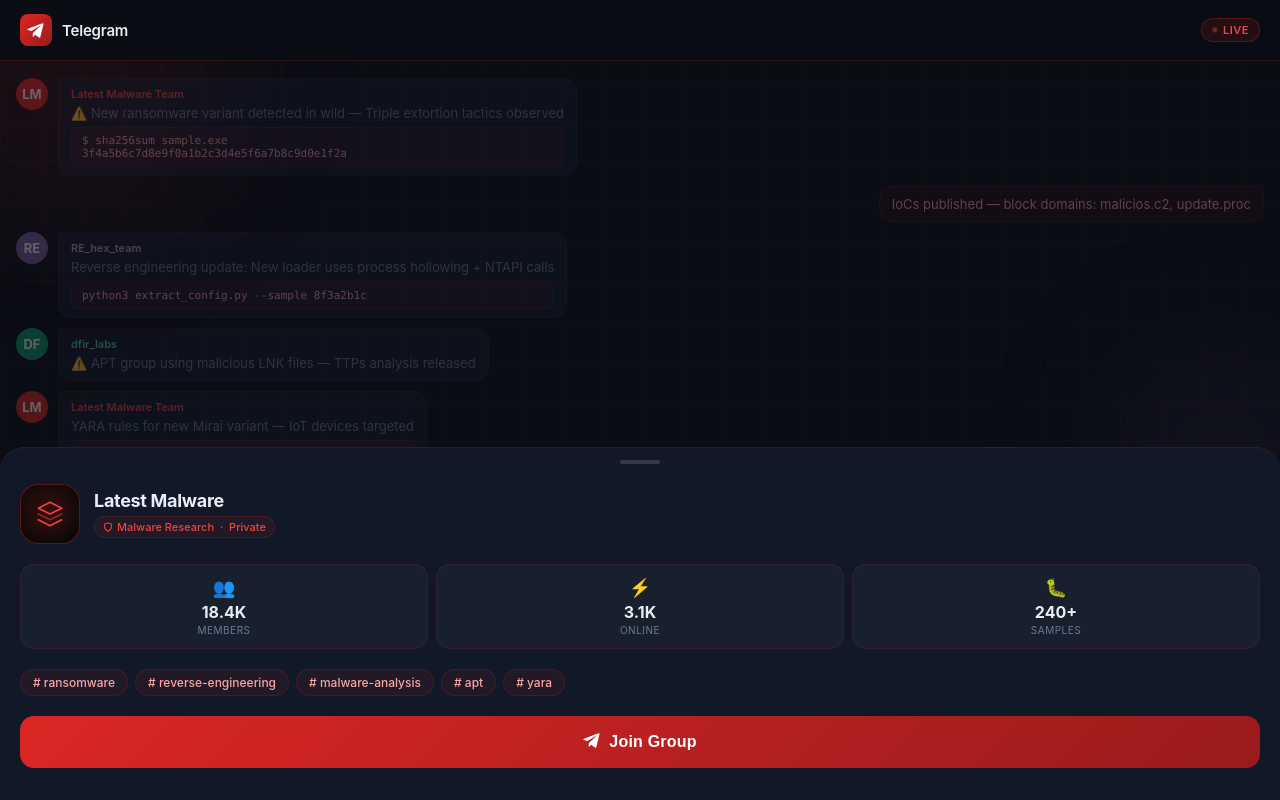
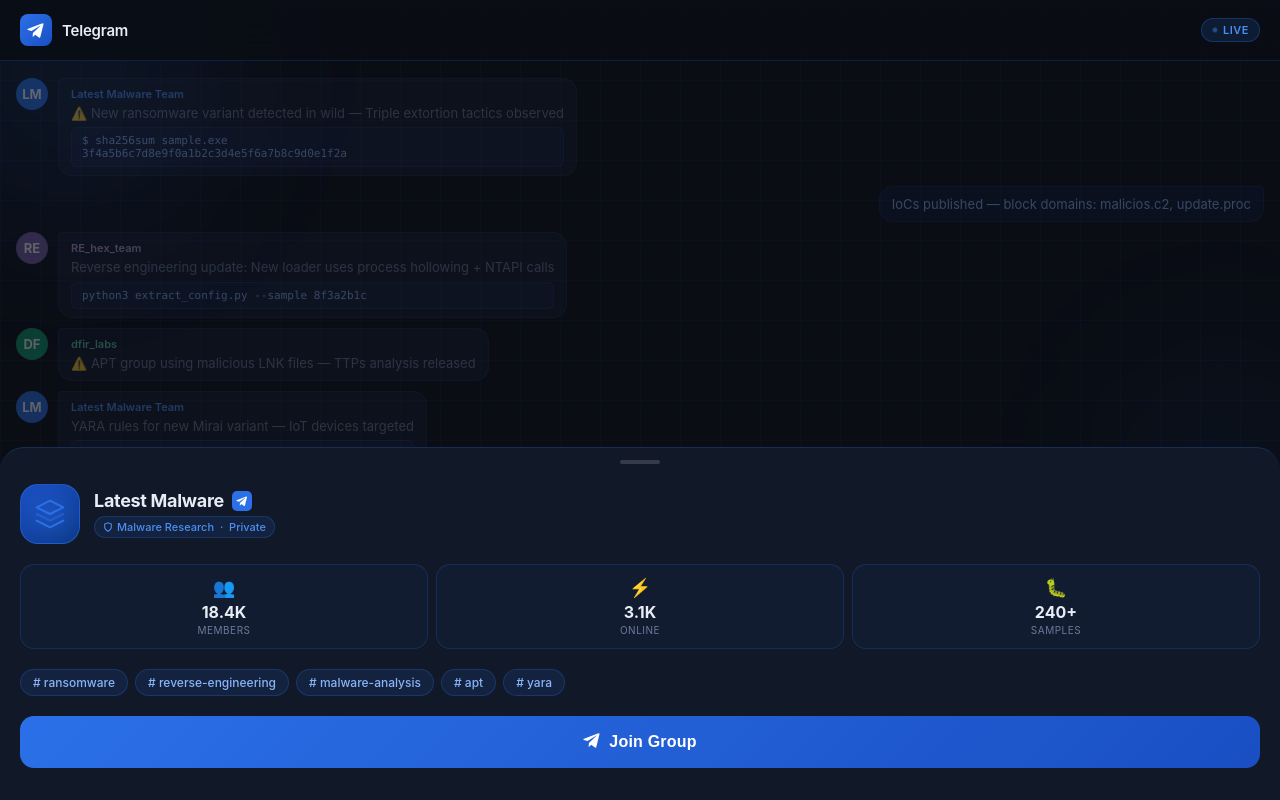
Before and after one commit to anurag-512/cyber-project, a Flask app: page /telegram in a window 1280 px wide. Run offline with Flask 3, Linux system fonts and the light colour scheme.

Commit message:
Changed Telegram UI to original blue theme with Telegram logo

```diff
--- a/templates/telegram.html
+++ b/templates/telegram.html
@@ -11,9 +11,9 @@
     --bg: #0a0d14;
     --surface: #111520;
     --card: #161c2d;
-    --border: rgba(220, 38, 38, 0.25);
-    --accent: #ef4444;
-    --accent2: #7b5ea7;
+    --border: rgba(66, 153, 225, 0.25);
+    --accent: #2b70e8;
+    --accent-light: #4b8ef2;
     --text: #e8edf5;
     --muted: #6b7a99;
     --sheet: #111827;
@@ -31,8 +31,8 @@
     position: fixed;
     inset: 0;
     background-image:
-      linear-gradient(rgba(220,38,38,0.04) 1px, transparent 1px),
-      linear-gradient(90deg, rgba(220,38,38,0.04) 1px, transparent 1px);
+      linear-gradient(rgba(43,112,232,0.04) 1px, transparent 1px),
+      linear-gradient(90deg, rgba(43,112,232,0.04) 1px, transparent 1px);
     background-size: 40px 40px;
     z-index: 0;
   }
@@ -43,8 +43,8 @@
     filter: blur(80px);
     pointer-events: none;
   }
-  .orb1 { width: 300px; height: 300px; background: rgba(220,38,38,0.08); top: -80px; left: -80px; z-index: 0; }
-  .orb2 { width: 200px; height: 200px; background: rgba(123,94,167,0.1); bottom: 30%; right: -40px; z-index: 0; }
+  .orb1 { width: 300px; height: 300px; background: rgba(43,112,232,0.08); top: -80px; left: -80px; z-index: 0; }
+  .orb2 { width: 200px; height: 200px; background: rgba(43,112,232,0.06); bottom: 30%; right: -40px; z-index: 0; }
 
   /* ── Topbar ── */
   .topbar {
@@ -57,7 +57,7 @@
     padding: 14px 20px;
     background: rgba(10,13,20,0.85);
     backdrop-filter: blur(16px);
-    border-bottom: 0.5px solid rgba(220,38,38,0.2);
+    border-bottom: 0.5px solid rgba(43,112,232,0.2);
   }
 
   .topbar-brand {
@@ -68,7 +68,7 @@
 
   .tg-icon {
     width: 32px; height: 32px;
-    background: linear-gradient(135deg, #dc2626 0%, #991b1b 100%);
+    background: linear-gradient(135deg, #2b70e8 0%, #1a4fc4 100%);
     border-radius: 8px;
     display: flex;
     align-items: center;
@@ -88,19 +88,19 @@
     display: flex;
     align-items: center;
     gap: 5px;
-    background: rgba(220,38,38,0.12);
-    border: 0.5px solid rgba(220,38,38,0.3);
+    background: rgba(43,112,232,0.15);
+    border: 0.5px solid rgba(43,112,232,0.3);
     border-radius: 20px;
     padding: 4px 10px;
     font-size: 11px;
-    color: #ef4444;
+    color: #4b8ef2;
     font-weight: 600;
     letter-spacing: 0.5px;
   }
 
   .live-dot {
     width: 6px; height: 6px;
-    background: #ef4444;
+    background: #4b8ef2;
     border-radius: 50%;
     animation: pulse 1.5s ease-in-out infinite;
   }
@@ -146,7 +146,7 @@
 
   .msg-bubble {
     background: var(--card);
-    border: 0.5px solid rgba(220,38,38,0.15);
+    border: 0.5px solid rgba(43,112,232,0.15);
     border-radius: 4px 14px 14px 14px;
     padding: 8px 12px;
     max-width: 80%;
@@ -156,19 +156,19 @@
     font-size: 11px;
     font-weight: 600;
     margin-bottom: 3px;
-    color: #ef4444;
+    color: #4b8ef2;
   }
 
   .msg-text { font-size: 13px; color: var(--muted); line-height: 1.4; }
 
   .code-block {
-    background: rgba(220,38,38,0.08);
-    border: 0.5px solid rgba(220,38,38,0.2);
+    background: rgba(43,112,232,0.08);
+    border: 0.5px solid rgba(43,112,232,0.2);
     border-radius: 6px;
     padding: 6px 10px;
     font-family: 'SF Mono', Consolas, monospace;
     font-size: 11px;
-    color: #fca5a5;
+    color: #8ab4f8;
     margin-top: 5px;
   }
 
@@ -185,7 +185,7 @@
     width: 100%;
     background: var(--sheet);
     border-radius: 24px 24px 0 0;
-    border-top: 0.5px solid rgba(220,38,38,0.2);
+    border-top: 0.5px solid rgba(43,112,232,0.25);
     animation: slideUp 0.4s cubic-bezier(0.34, 1.56, 0.64, 1);
     overflow: hidden;
   }
@@ -216,8 +216,8 @@
 
   .ch-logo {
     width: 60px; height: 60px;
-    background: linear-gradient(145deg, #1a0a0a 0%, #0a0808 100%);
-    border: 1.5px solid rgba(220,38,38,0.4);
+    background: linear-gradient(145deg, #1a4fc4 0%, #0d3a8a 100%);
+    border: 1.5px solid rgba(43,112,232,0.5);
     border-radius: 18px;
     display: flex;
     align-items: center;
@@ -226,13 +226,13 @@
     position: relative;
   }
 
-  .ch-logo svg { width: 28px; height: 28px; }
+  .ch-logo svg { width: 32px; height: 32px; }
 
   .ch-logo-glow {
     position: absolute;
     inset: -2px;
     border-radius: 20px;
-    background: radial-gradient(ellipse, rgba(220,38,38,0.2) 0%, transparent 70%);
+    background: radial-gradient(ellipse, rgba(43,112,232,0.3) 0%, transparent 70%);
   }
 
   .ch-info { flex: 1; }
@@ -243,19 +243,33 @@
     color: var(--text);
     letter-spacing: -0.3px;
     line-height: 1.2;
+    display: flex;
+    align-items: center;
+    gap: 8px;
   }
+
+  .ch-name-tg-logo {
+    width: 20px; height: 20px;
+    background: #2b70e8;
+    border-radius: 5px;
+    display: inline-flex;
+    align-items: center;
+    justify-content: center;
+  }
+
+  .ch-name-tg-logo svg { width: 12px; height: 12px; fill: white; }
 
   .ch-tag {
     display: inline-flex;
     align-items: center;
     gap: 4px;
-    background: rgba(220,38,38,0.08);
-    border: 0.5px solid rgba(220,38,38,0.2);
+    background: rgba(43,112,232,0.12);
+    border: 0.5px solid rgba(43,112,232,0.25);
     border-radius: 12px;
     padding: 3px 8px;
     margin-top: 5px;
     font-size: 11px;
-    color: #ef4444;
+    color: #4b8ef2;
     font-weight: 500;
   }
 
@@ -268,8 +282,8 @@
   }
 
   .stat-card {
-    background: rgba(255,255,255,0.03);
-    border: 0.5px solid rgba(220,38,38,0.15);
+    background: rgba(43,112,232,0.05);
+    border: 0.5px solid rgba(43,112,232,0.2);
     border-radius: 14px;
     padding: 12px 8px;
     text-align: center;
@@ -306,12 +320,12 @@
   }
 
   .chip {
-    background: rgba(220,38,38,0.08);
-    border: 0.5px solid rgba(220,38,38,0.2);
+    background: rgba(43,112,232,0.12);
+    border: 0.5px solid rgba(43,112,232,0.25);
     border-radius: 20px;
     padding: 5px 12px;
     font-size: 12px;
-    color: #fca5a5;
+    color: #8ab4f8;
     font-weight: 500;
   }
 
@@ -319,7 +333,7 @@
   .join-btn {
     width: 100%;
     padding: 15px;
-    background: linear-gradient(135deg, #dc2626 0%, #991b1b 100%);
+    background: linear-gradient(135deg, #2b70e8 0%, #1a4fc4 100%);
     color: white;
     border: none;
     border-radius: 14px;
@@ -510,7 +524,7 @@
 <div class="bg-content">
   <div class="msg-list">
     <div class="msg">
-      <div class="msg-avatar" style="background:#dc2626;">LM</div>
+      <div class="msg-avatar" style="background:#2b70e8;">LM</div>
       <div class="msg-bubble">
         <div class="msg-sender">Latest Malware Team</div>
         <div class="msg-text">⚠️ New ransomware variant detected in wild — Triple extortion tactics observed</div>
@@ -518,8 +532,8 @@
       </div>
     </div>
     <div class="msg" style="justify-content:flex-end;">
-      <div class="msg-bubble" style="border-radius:14px 4px 14px 14px; background:rgba(220,38,38,0.12); border-color:rgba(220,38,38,0.2);">
-        <div class="msg-text" style="color:#fca5a5;">IoCs published — block domains: malicios.c2, update.proc</div>
+      <div class="msg-bubble" style="border-radius:14px 4px 14px 14px; background:rgba(43,112,232,0.12); border-color:rgba(43,112,232,0.2);">
+        <div class="msg-text" style="color:#8ab4f8;">IoCs published — block domains: malicios.c2, update.proc</div>
       </div>
     </div>
     <div class="msg">
@@ -538,7 +552,7 @@
       </div>
     </div>
     <div class="msg">
-      <div class="msg-avatar" style="background:#dc2626;">LM</div>
+      <div class="msg-avatar" style="background:#2b70e8;">LM</div>
       <div class="msg-bubble">
         <div class="msg-sender">Latest Malware Team</div>
         <div class="msg-text">YARA rules for new Mirai variant — IoT devices targeted</div>
@@ -558,13 +572,18 @@
         <div class="ch-logo">
           <div class="ch-logo-glow"></div>
           <svg viewBox="0 0 24 24" fill="none" xmlns="http://www.w3.org/2000/svg">
-            <path d="M12 2L2 7l10 5 10-5-10-5z" stroke="#ef4444" stroke-width="1.5" stroke-linejoin="round"/>
-            <path d="M2 17l10 5 10-5" stroke="#ef4444" stroke-width="1.5" stroke-linecap="round" stroke-linejoin="round"/>
-            <path d="M2 12l10 5 10-5" stroke="#ef4444" stroke-width="1.5" stroke-linecap="round" stroke-linejoin="round" opacity="0.5"/>
+            <path d="M12 2L2 7l10 5 10-5-10-5z" stroke="#2b70e8" stroke-width="1.5" stroke-linejoin="round"/>
+            <path d="M2 17l10 5 10-5" stroke="#2b70e8" stroke-width="1.5" stroke-linecap="round" stroke-linejoin="round"/>
+            <path d="M2 12l10 5 10-5" stroke="#2b70e8" stroke-width="1.5" stroke-linecap="round" stroke-linejoin="round" opacity="0.5"/>
           </svg>
         </div>
         <div class="ch-info">
-          <div class="ch-name">Latest Malware</div>
+          <div class="ch-name">
+            <span>Latest Malware</span>
+            <div class="ch-name-tg-logo">
+              <svg viewBox="0 0 24 24" xmlns="http://www.w3.org/2000/svg"><path d="M20.572 3.021L1.39 10.421c-1.234.477-1.226 1.14-.226 1.437l4.898 1.528 11.34-7.154c.534-.325 1.023-.15.621.207L7.86 16.05l-.347 5.017c.508 0 .732-.233 1.012-.504l2.43-2.36 5.054 3.733c.932.513 1.602.249 1.834-.864L21.95 4.445c.327-1.31-.499-1.905-1.378-.424z"/></svg>
+            </div>
+          </div>
           <div class="ch-tag">
             <svg width="10" height="10" viewBox="0 0 24 24" fill="none" stroke="currentColor" stroke-width="2.5"><path d="M12 22s8-4 8-10V5l-8-3-8 3v7c0 6 8 10 8 10z"/></svg>
             Malware Research &nbsp;·&nbsp; Private
```
Also changed, not shown: other parts of templates/telegram.html (+13 -13 lines).
